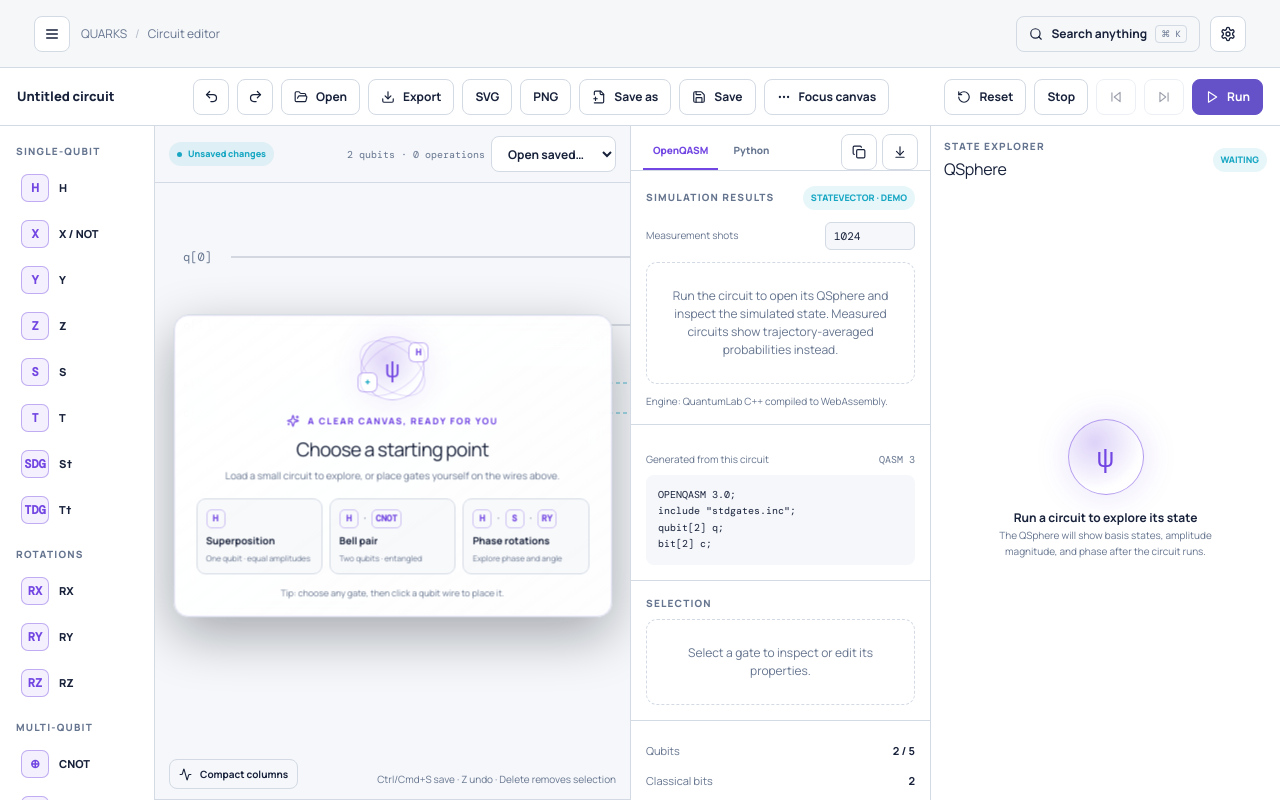
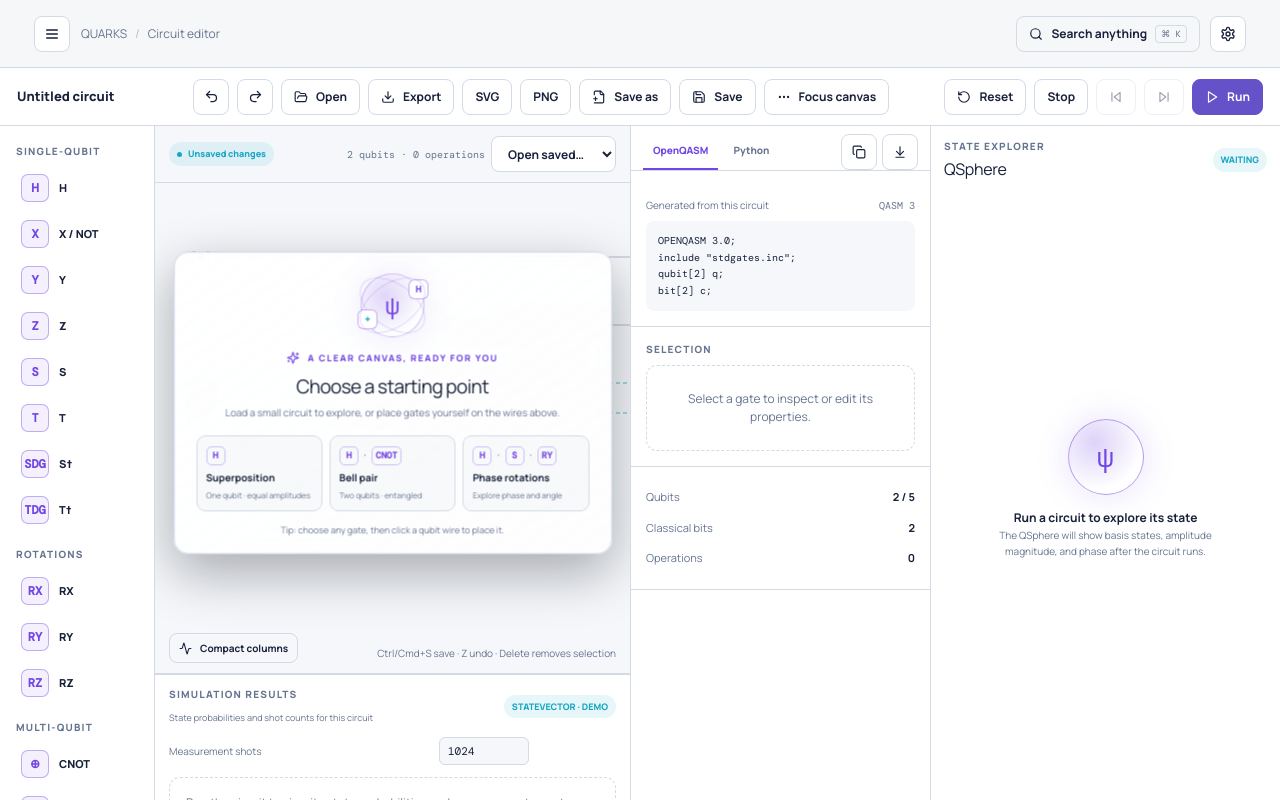
Before and after one commit to sakshamrahate420-ctrl/quarks, a React (Vite) app in the folder frontend/: page / in a window 1280 px wide. Both pictures are taken after a click on the button "Create new circuit". Built offline with nearby package versions, Linux system fonts and the light colour scheme.

Commit message:
Move simulation charts below circuit canvas

```diff
--- a/frontend/src/App.tsx
+++ b/frontend/src/App.tsx
@@ -774,6 +774,13 @@ function Editor({ circuits, setCircuits, active, setActive, notify, onRun }: { c
         </div>}
         </div>
         <div className="canvas-controls"><button className="button subtle" onClick={() => { const clean = active.gates.map((g, i) => ({ ...g, column: i })); snapshot({ ...active, gates: clean }); }} data-testid="button-align-gates"><Activity size={13}/> Compact columns</button><span className="toolbar-spacer"/><span className="run-note" data-testid="text-keyboard-shortcuts">Ctrl/Cmd+S save · Z undo · Delete removes selection</span></div>
+        <section className={`workspace-results${simulationResult ? ' has-results' : ' is-idle'}`} aria-label="Circuit simulation results">
+          <div className="workspace-results-heading"><div><div className="panel-label">Simulation results</div><span className="run-note">State probabilities and shot counts for this circuit</span></div><span className="status-pill">STATEVECTOR · DEMO</span></div>
+          <div className="shot-control"><label htmlFor="shot-count">Measurement shots</label><input id="shot-count" type="number" min="1" max="10000" value={shots} onChange={(event) => setShots(Math.min(10000, Math.max(1, Number(event.target.value) || 1)))} data-testid="input-shot-count"/></div>
+          {simulationResult ? <div data-testid="status-simulation"><div className="run-note workspace-engine-note"><strong>{simulation === 'ready' ? 'Simulation complete' : `Step ${Math.max(0, stepIndex + 1)} of ${active.gates.length}`}</strong> · {simulationResult.engine} · Local simulation, not quantum hardware execution.</div>
+            <SimulationResultsPanel result={simulationResult} stepIndex={stepIndex} activeTab={resultTab} onTabChange={setResultTab} circuitName={active.name} notify={notify}/>
+          </div> : <div className="empty workspace-results-empty" data-testid="empty-simulation">Run the circuit to view its state probabilities and measurement counts.</div>}
+        </section>
       </section>
       <aside className="editor-side">
         <div className="side-tabs" role="tablist"><button className={`tab-button ${codeTab === 'qasm' ? 'active' : ''}`} onClick={() => setCodeTab('qasm')} role="tab" aria-selected={codeTab === 'qasm'} data-testid="tab-openqasm">OpenQASM</button><button className={`tab-button ${codeTab === 'python' ? 'active' : ''}`} onClick={() => setCodeTab('python')} role="tab" aria-selected={codeTab === 'python'} data-testid="tab-python">Python</button><div className="toolbar-spacer"/><button className="icon-button" title="Copy generated code" onClick={copyCode} data-testid="button-copy-code"><Copy size={14}/></button><button className="icon-button" title="Download generated code" onClick={() => downloadText(`${sanitize(active.name)}.${codeTab === 'qasm' ? 'qasm' : 'py'}`, code)} data-testid="button-download-code"><ArrowDownToLine size={14}/></button></div>
@@ -798,14 +805,6 @@ function Editor({ circuits, setCircuits, active, setActive, notify, onRun }: { c
             <p className="run-note">{gateInfo[selectedGate.kind]}</p>
             <div style={{ display: 'flex', gap: 7, marginTop: 10 }}><button className="button" onClick={duplicateSelected} data-testid="button-duplicate-gate"><Copy size={13}/> Duplicate</button><button className="button danger" onClick={deleteSelected} data-testid="button-delete-gate"><Trash2 size={13}/> Delete</button></div>
           </> : <div className="empty" data-testid="empty-gate-selection">Select a gate to inspect or edit its properties.</div>}
-        </div>
-        <div className="side-section"><div style={{ display: 'flex', alignItems: 'center', justifyContent: 'space-between' }}><div className="panel-label" style={{ margin: 0 }}>Simulation results</div><span className="status-pill">STATEVECTOR · DEMO</span></div>
-          <div className="shot-control"><label htmlFor="shot-count">Measurement shots</label><input id="shot-count" type="number" min="1" max="10000" value={shots} onChange={(event) => setShots(Math.min(10000, Math.max(1, Number(event.target.value) || 1)))} data-testid="input-shot-count"/></div>
-          {simulationResult ? <div data-testid="status-simulation"><div className="notice simulation-notice"><strong>{simulation === 'ready' ? 'Simulation complete' : `Step ${Math.max(0, stepIndex + 1)} of ${active.gates.length}`}</strong><br/><span>{simulationResult.engine}</span></div>
-            <div className="run-note">This local C++/WebAssembly simulation is not quantum hardware execution. Mid-circuit measurements use seeded shot trajectories.</div>
-            <SimulationResultsPanel result={simulationResult} stepIndex={stepIndex} activeTab={resultTab} onTabChange={setResultTab} circuitName={active.name} notify={notify}/>
-          </div> : <div className="empty" style={{ marginTop: 12 }} data-testid="empty-simulation">Run the circuit to open its QSphere and inspect the simulated state. Measured circuits show trajectory-averaged probabilities instead.</div>}
-          <p className="run-note">Engine: QuantumLab C++ compiled to WebAssembly.</p>
         </div>
         <div className="side-section"><div className="property-row"><span>Qubits</span><strong data-testid="text-qubit-count">{active.qubits} / 5</strong></div><div className="property-row"><span>Classical bits</span><strong>{active.classicalBits}</strong></div><div className="property-row"><span>Operations</span><strong>{active.gates.length}</strong></div></div>
       </aside>
--- a/frontend/src/index.css
+++ b/frontend/src/index.css
@@ -187,7 +187,7 @@ h3 { font-size:14px;letter-spacing:-.02em;margin-bottom:6px; }
 .circuit-workspace { display:flex;flex-direction:column;min-width:0;overflow:hidden; }
 .canvas-controls { display:flex;align-items:center;gap:6px;padding:10px 14px;border-bottom:1px solid hsl(var(--border)); }
 .canvas-controls .button { min-height:30px;padding:0 9px;font-size:10px; }
-.circuit-canvas { flex:1;overflow:auto;padding:24px 18px;background-color:hsl(var(--background));background-image:radial-gradient(hsl(var(--muted-foreground)/.14) .7px,transparent .7px);background-size:18px 18px; }
+.circuit-canvas { flex:1;min-height:0;overflow:auto;padding:24px 18px;background-color:hsl(var(--background));background-image:radial-gradient(hsl(var(--muted-foreground)/.14) .7px,transparent .7px);background-size:18px 18px; }
 .circuit-svg { min-width:640px;width:100%;max-width:100%;overflow:visible; }
 .wire-label { font-family:var(--app-font-mono);font-size:12px;fill:hsl(var(--muted-foreground)); }
 .wire-label-clickable { cursor:pointer; }
@@ -226,7 +226,7 @@ h3 { font-size:14px;letter-spacing:-.02em;margin-bottom:6px; }
 .canvas-starter strong { overflow:hidden;max-width:100%;font-size:10px;text-overflow:ellipsis;white-space:nowrap; }
 .canvas-starter small { color:hsl(var(--muted-foreground));font-size:8px;line-height:1.35; }
 .empty-hub-hint { display:block;margin-top:12px;font-size:9px;color:hsl(var(--muted-foreground)); }
-.canvas-wrap { flex:1;position:relative;min-height:0; }
+.canvas-wrap { display:flex;flex:1;flex-direction:column;position:relative;min-height:0; }
 .wire-context-menu { display:flex;align-items:center;gap:12px;padding:7px 13px;border-bottom:1px solid hsl(var(--border));background:hsl(var(--primary)/.045); }
 .wire-context-heading { display:flex;align-items:center;gap:7px;min-width:max-content;color:hsl(var(--muted-foreground));font-size:10px; }
 .wire-context-heading strong { color:hsl(var(--primary));font-family:var(--app-font-mono); }
@@ -238,9 +238,18 @@ h3 { font-size:14px;letter-spacing:-.02em;margin-bottom:6px; }
 .add-classical-wire { display:inline-flex;align-items:center;gap:5px;margin:8px 0 0 58px;padding:5px 8px;border:1px dashed hsl(var(--accent)/.65);border-radius:6px;background:hsl(var(--card));color:hsl(var(--accent));font-size:10px;cursor:pointer; }
 .editor-side { display:flex;flex-direction:column;border-left:1px solid hsl(var(--border));overflow:auto;background:hsl(var(--card)); }
 .editor-side > .side-tabs { order:0;flex:none; }
-.editor-side > .side-section:nth-child(2),.editor-side > .side-section:nth-child(3) { order:2; }
-.editor-side > .side-section:nth-child(4) { order:1; }
-.editor-side > .side-section:nth-child(5) { order:3; }
+.workspace-results { display:flex;flex:0 0 clamp(300px,38vh,420px);flex-direction:column;min-height:0;overflow:auto;padding:12px 14px 16px;border-top:1px solid hsl(var(--border));background:hsl(var(--card)); }
+.workspace-results.is-idle { flex-basis:126px; }
+.workspace-results-heading { display:flex;flex:0 0 auto;align-items:center;justify-content:space-between;gap:12px;margin-bottom:3px; }
+.workspace-results-heading .panel-label { margin:0 0 3px; }
+.workspace-results-heading .run-note { font-size:9px; }
+.workspace-engine-note { margin:2px 0 0;line-height:1.5; }
+.workspace-results .shot-control { max-width:360px;margin:8px 0 0; }
+.workspace-results .simulation-results { margin-top:8px; }
+.workspace-results .result-tabs { max-width:500px; }
+.workspace-results .result-chart { max-width:920px; }
+.workspace-results .state-table-wrap { max-width:1000px; }
+.workspace-results-empty { margin-top:12px;text-align:left;padding:16px; }
 .qsphere-column { display:flex;flex-direction:column;gap:10px;min-width:0;overflow:auto;padding:13px;border-left:1px solid hsl(var(--border));background:hsl(var(--card)); }
 .qsphere-column-heading { display:flex;align-items:center;justify-content:space-between;gap:8px; }
 .qsphere-column-heading .panel-label { margin:0 0 3px; }
@@ -360,6 +369,7 @@ kbd { border:1px solid hsl(var(--border));border-radius:4px;padding:2px 5px;font
   .gate-icon { width:25px;height:25px; }
   .circuit-workspace { min-height:320px; }
   .circuit-canvas { min-height:230px; }
+  .workspace-results { flex-basis:380px; }
   .empty-circuit-hub { position:relative;left:auto;top:auto;transform:none;width:auto;margin:14px; }
   .canvas-starters { grid-template-columns:1fr; }
   .editor-side { max-height:none;overflow:visible; }
```
